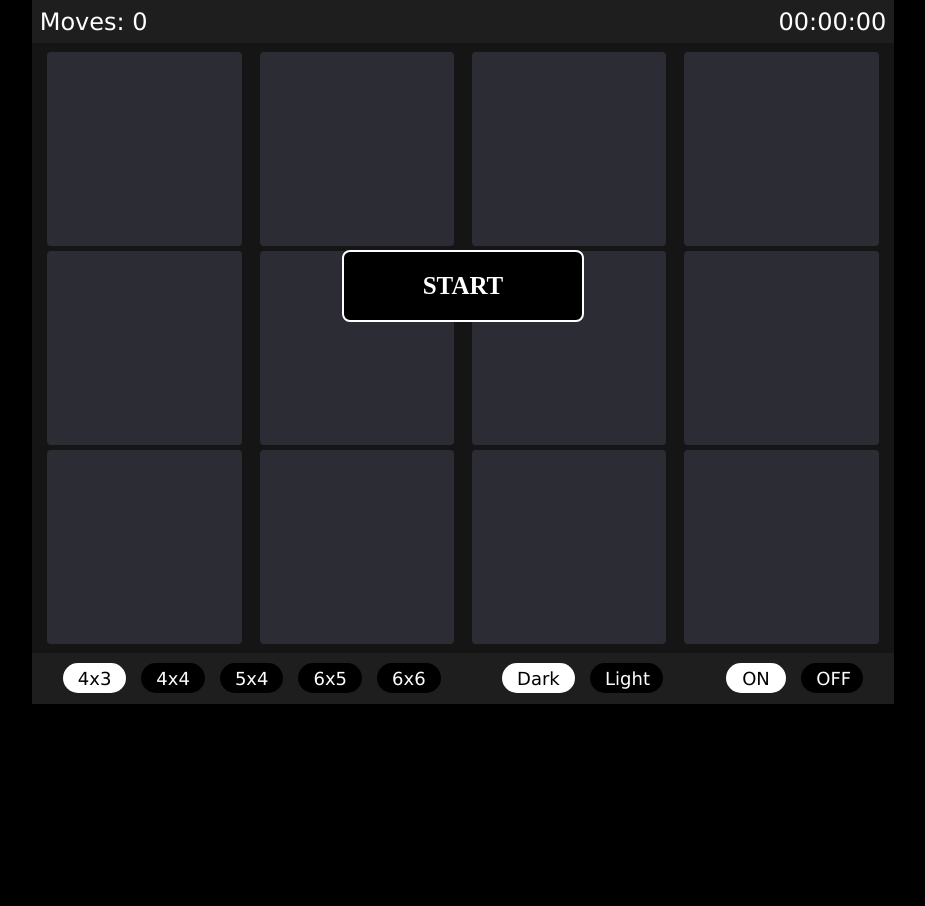
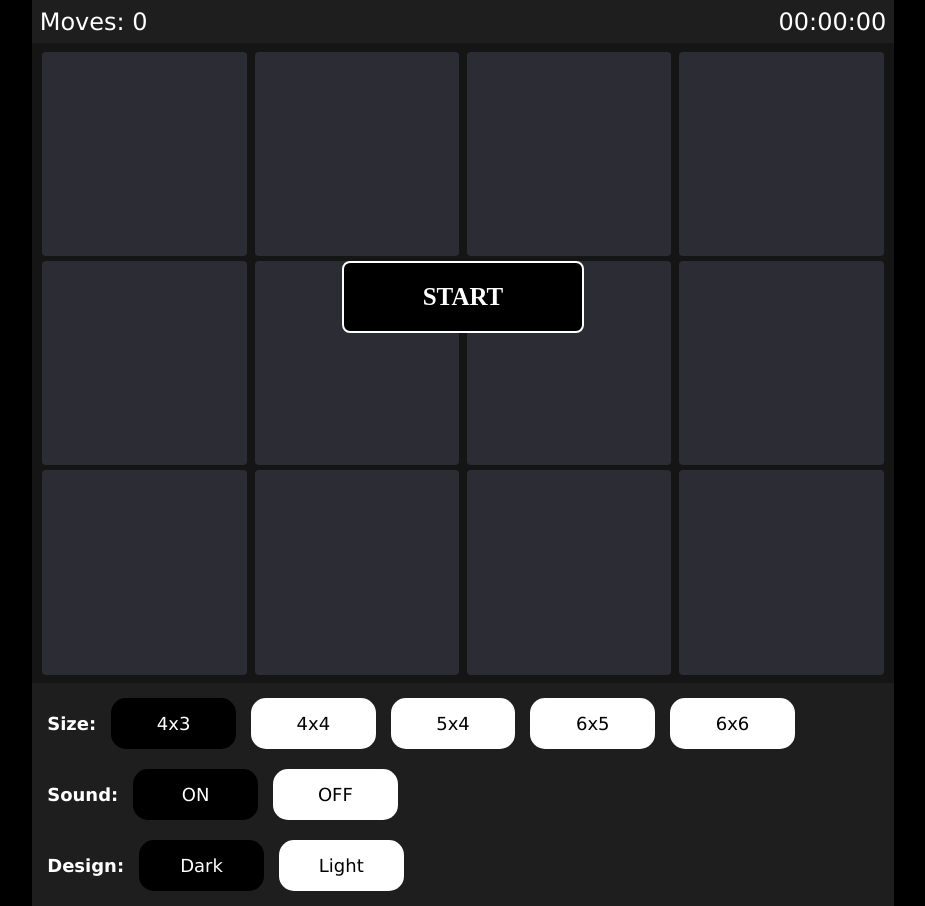
Before and after one commit to Rimeey/memorygame, a React (Create React App) app: page / in a window 1280 px wide. Shown: the whole page, without its empty margins (177-1102 px from the left). Before the commit the page ends 800 px from the top, so only its background shows below. Built offline with nearby package versions, Linux system fonts and the light colour scheme.

Commit message:
settings_design

```diff
--- a/src/Components/SettingsBlock/SettingBlock.jsx
+++ b/src/Components/SettingsBlock/SettingBlock.jsx
@@ -9,19 +9,22 @@ export default function SettingsBlock() {
     return (
         <div className="settings">
             <div className="playgroundsize">
-                <div className="size_playground button button-light" onClick={(e) => handle_click_size(e)}>4x3</div>
+                <h2>Size: </h2>
+                <div className="size_playground button dark" onClick={(e) => handle_click_size(e)}>4x3</div>
                 <div className="size_playground button" onClick={(e) => handle_click_size(e)}>4x4</div>
                 <div className="size_playground button" onClick={(e) => handle_click_size(e)}>5x4</div>
                 <div className="size_playground button" onClick={(e) => handle_click_size(e)}>6x5</div>
                 <div className="size_playground button" onClick={(e) => handle_click_size(e)}>6x6</div>
             </div>
+            <div className="sounds">
+                <h2>Sound: </h2>
+                <div className="sound_setting button dark" onClick={(e) => handle_click_sound(e)}>ON</div>
+                <div className="sound_setting button" onClick={(e) => handle_click_sound(e)}>OFF</div>
+            </div>
             <div className="design">
-                <div className="color button button-light">Dark</div>
+                <h2>Design: </h2>
+                <div className="color button dark">Dark</div>
                 <div className="color button">Light</div>
-            </div>
-            <div className="sounds">
-                <div className="sound_setting button button-light" onClick={(e) => handle_click_sound(e)}>ON</div>
-                <div className="sound_setting button" onClick={(e) => handle_click_sound(e)}>OFF</div>
             </div>
         </div>
     );
--- a/src/Components/SettingsBlock/settingsblock.scss
+++ b/src/Components/SettingsBlock/settingsblock.scss
@@ -2,8 +2,18 @@
     background-color: #1e1e1e;
     user-select: none;
     display: flex;
-    flex-direction: row;
+    flex-direction: column;
     justify-content: space-around;
+    gap: 20px;
+    padding: 15px;
+
+    h2 {
+        color: #fff;
+        font: {
+            size: 18px;
+            family: Verdana, monospace, sans-serif;
+        }
+    }
 
     .playgroundsize,
     .design,
@@ -19,14 +29,13 @@
             display: flex;
             flex-direction: column;
             justify-content: center;
-            width: 45%;
-            height: 20%;
-            max-width: 100px;
+            width: 15%;
+            height: 5%;
         }
 
         .button {
-            background-color: #000;
-            color: #fff;
+            background-color: #fff;
+            color: #000;
             border-radius: 15px;
             padding: 15px;
             cursor: pointer;
@@ -40,12 +49,16 @@
             user-select: none;
 
             &:hover {
-                background-color: #fff;
-                color: #000;
+                background-color: #000;
+                color: #fff;
             }
         }
 
-        .button-light {
+        .dark {
+            background-color: #000;
+            color: #fff;
+        }
+        .light {
             background-color: #fff;
             color: #000;
         }
@@ -54,7 +67,6 @@
 
 @media screen and (max-width:768px) {
     .settings {
-        flex-direction: column;
         .playgroundsize,
         .design,
         .sounds {
--- a/src/Context.js
+++ b/src/Context.js
@@ -20,24 +20,24 @@ export const Context = ({ children }) => {
 
     function button_style(button) {
         for (const child of button.parentNode.childNodes) {
-            child.classList.remove('button-light');
+            child.classList.remove('dark');
         }
-        button.classList.add('button-light');
+        button.classList.add('dark');
     }
 
     // Settings
 
-    const [setting_size, setSetting_size] = useState({ count: 6, width: "23%" });
+    const [setting_size, setSetting_size] = useState({ count: 6, width: "24.2%" });
 
     function handle_click_size(e) {
         button_style(e.target);
 
         const buttonSettings = {
-            '4x3': { count: 6, width: '23%' },
-            '4x4': { count: 8, width: '23%' },
-            '5x4': { count: 10, width: '18.2%' },
-            '6x5': { count: 15, width: '14.86%' },
-            '6x6': { count: 18, width: '14.86%' }
+            '4x3': { count: 6, width: '24.2%' },
+            '4x4': { count: 8, width: '24.2%' },
+            '5x4': { count: 10, width: '19.2%' },
+            '6x5': { count: 15, width: '15.86%' },
+            '6x6': { count: 18, width: '15.86%' }
         };
 
         const settings = buttonSettings[e.target.textContent];
```
